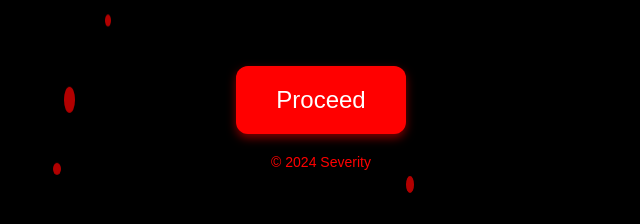
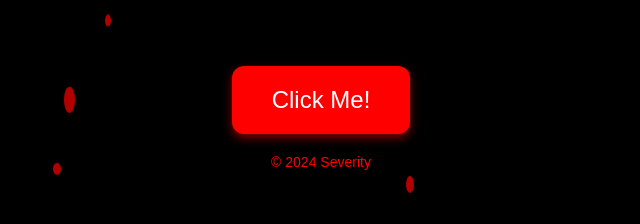
Before and after one commit to severityc/redirectbio, a plain HTML site: page index.html in a window 1280 px wide. Shown: the part 316-540 px from the top of the page, 319-959 px from the left. Drawn offline with Linux system fonts and the light colour scheme.

Commit message:
Update index.html

```diff
--- a/index.html
+++ b/index.html
@@ -3,14 +3,15 @@
 <head>
     <meta charset="UTF-8">
     <meta name="viewport" content="width=device-width, initial-scale=1.0">
-    <title>Severity's Bio</title>
+    <title>Severity's BIO</title>
     <link rel="stylesheet" href="styles.css">
+    <link rel="icon" href="redirect.png" type="image/png">
 </head>
 <body>
     <div class="rain"></div>
     <h1 class="title"></h1>
     <button class="redirect-button" onclick="window.location.href='wait.html'">
-        Proceed
+        Click Me!
     </button>
     <footer>&copy; 2024 Severity</footer>
 
```
